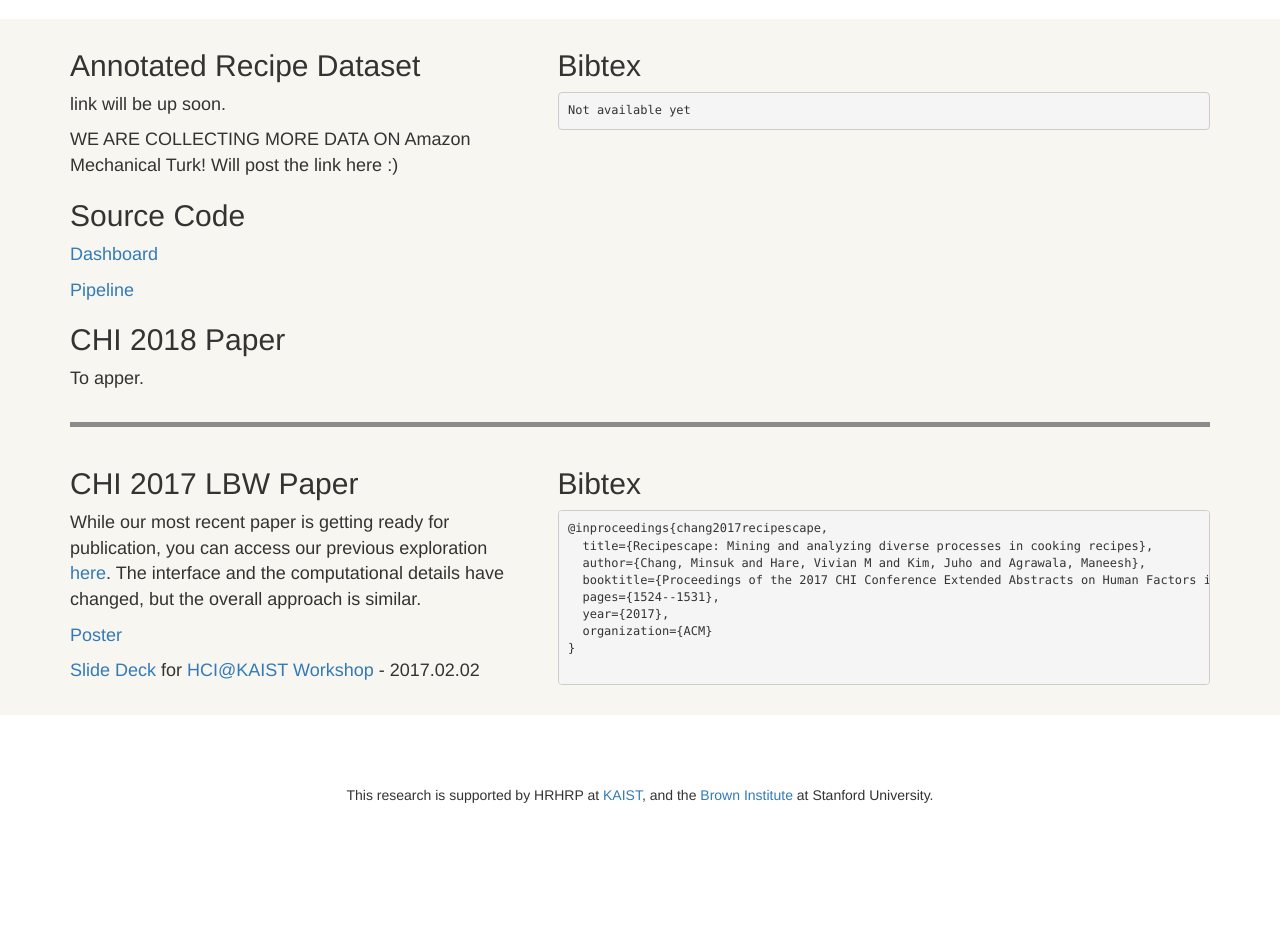
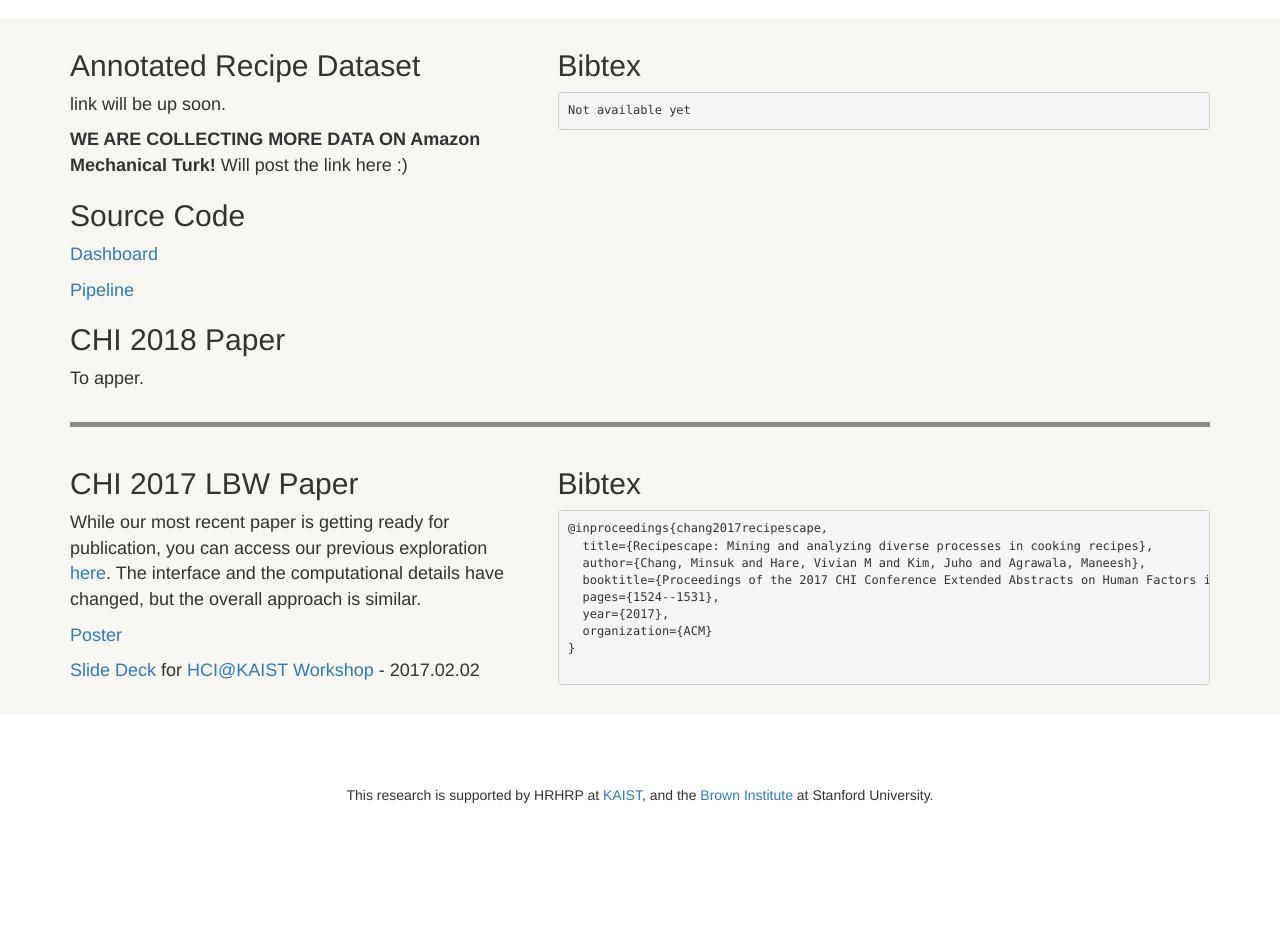
Before and after one commit to minsukchang/recipescape-webpage, a plain HTML site: page index.html in a window 1280 px wide. Shown: the part 3100-4027 px from the top of the page. Drawn offline with nearby package versions, Linux system fonts and the light colour scheme.

Commit message:
text formatting

```diff
--- a/index.html
+++ b/index.html
@@ -210,7 +210,7 @@
             <div class="col-md-5">
                 <h2>Annotated Recipe Dataset</h2>
                 <p> link will be up soon.<p>
-                <p> WE ARE COLLECTING MORE DATA ON Amazon Mechanical Turk! Will post the link here :) </p>
+                <p> <b> WE ARE COLLECTING MORE DATA ON Amazon Mechanical Turk! </b> Will post the link here :) </p>
                 <h2>Source Code</h2>
                 <p> <a href="https://github.com/kixlab/recipescape-dashboard"> Dashboard </a><p>
                 <p> <a href="https://github.com/kixlab/recipescape-pipeline"> Pipeline </a><p>
```
